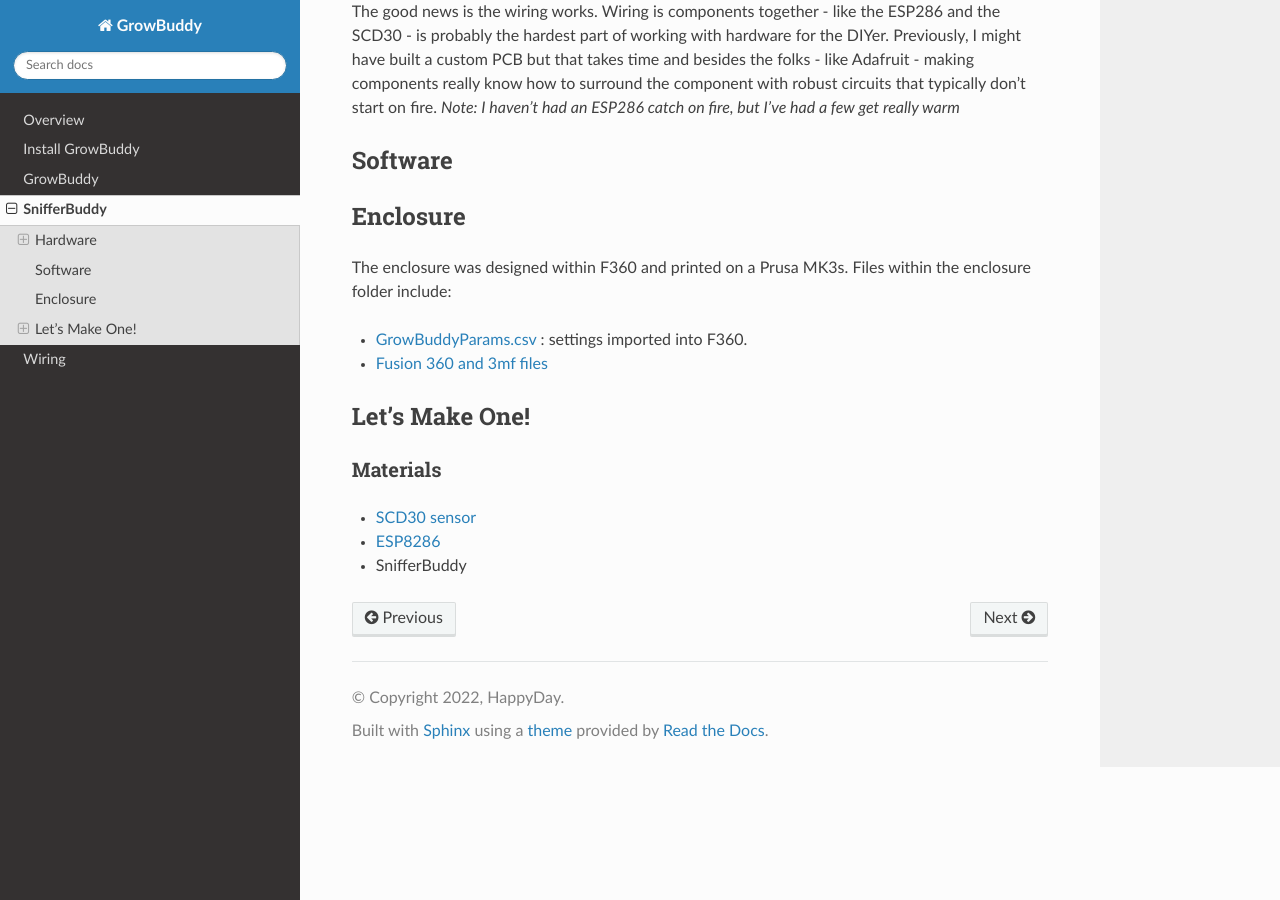
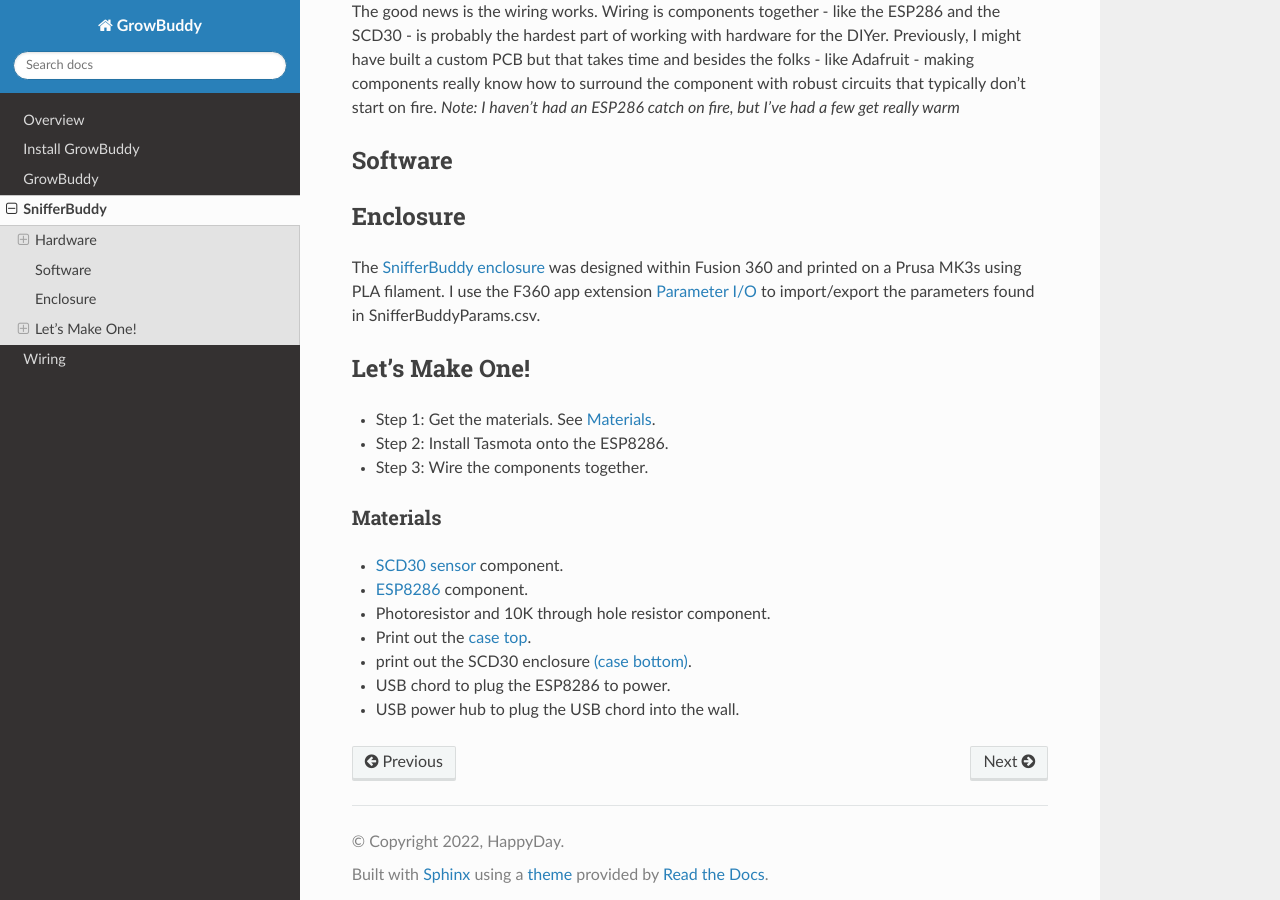
Before and after one commit to solarslurpi/GrowBuddies, a Sphinx documentation site: the page built from docs/snifferbuddy.rst, in a window 1280 px wide and 900 px high, scrolled down 2012 px. Built offline with Sphinx 7.4.7 and the Read the Docs theme 2.0.0, drawn with Linux system fonts in a browser that asks for light colours.

Commit message:
evolved.

```diff
--- a/docs/snifferbuddy.rst
+++ b/docs/snifferbuddy.rst
@@ -1,3 +1,5 @@
+
+
 ************
 SnifferBuddy
 ************
@@ -50,16 +52,28 @@ Software
 
 Enclosure
 *********
-The enclosure was designed within F360 and printed on a Prusa MK3s.  Files within the enclosure folder include:
 
--  `GrowBuddyParams.csv <https://github.com/solarslurpi/GrowBuddy/blob/main/enclosure/GrowBuddyParams.csv>`_ : settings imported into F360.
--  `Fusion 360 and 3mf files <https://github.com/solarslurpi/GrowBuddy/tree/main/enclosure>`_
+The `SnifferBuddy enclosure <https://github.com/solarslurpi/GrowBuddy/tree/main/enclosures/SnifferBuddy>`_ was designed within Fusion 360 and printed on a Prusa MK3s using PLA filament.  I use the F360  app extension `Parameter I/O <https://apps.autodesk.com/FUSION/en/Detail/Index?id=1801418194626000805&appLang=en&os=Win64>`_ to import/export the parameters found in SnifferBuddyParams.csv.
+
 
 Let's Make One!
 ***************
 
+- Step 1: Get the materials. See :ref:`Materials`.
+- Step 2: Install Tasmota onto the ESP8286.
+- Step 3: Wire the components together.
+
+
+
+.. _Materials:
+
 Materials
 ---------
-- `SCD30 sensor <https://www.adafruit.com/product/4867>`_
-- `ESP8286 <https://www.aliexpress.us/item/2251832645039000.html>`_
-- SnifferBuddy
+
+- `SCD30 sensor <https://www.adafruit.com/product/4867>`_ component.
+- `ESP8286 <https://www.aliexpress.us/item/2251832645039000.html>`_ component.
+- Photoresistor and 10K through hole resistor component.
+- Print out the `case top <https://github.com/solarslurpi/GrowBuddy/blob/main/enclosures/SnifferBuddy/base%20and%20lid%20v14.f3d>`_.
+- print out the SCD30 enclosure `(case bottom) <https://github.com/solarslurpi/GrowBuddy/blob/main/enclosures/SnifferBuddy/scd30%20enclosure%20v1.f3d>`_.
+- USB chord to plug the ESP8286 to power.
+- USB power hub to plug the USB chord into the wall.
```
Also changed, not shown: 2 other files.
